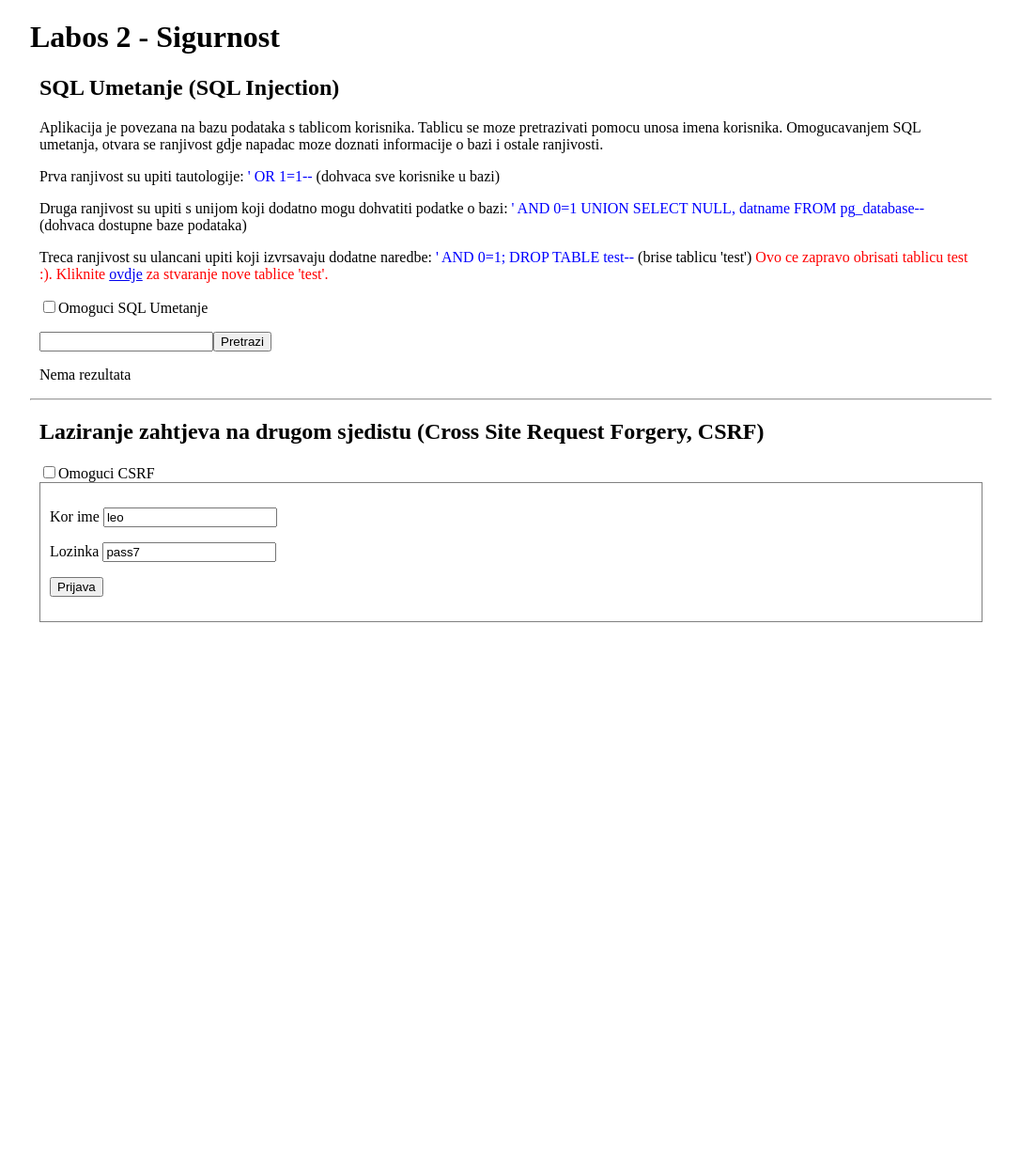
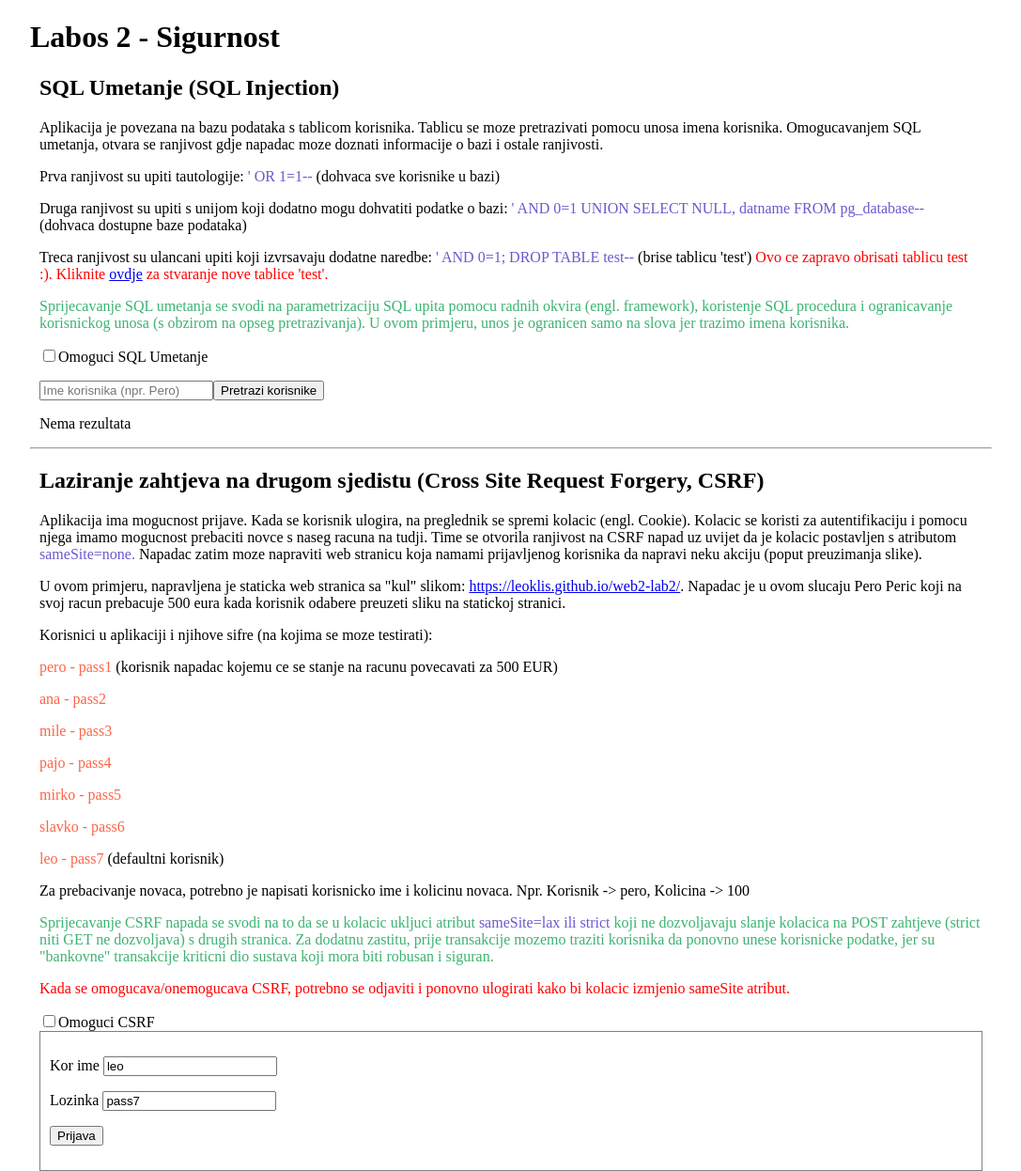
Before and after one commit to LeoKLis/web2-lab2, a Node server app: page / in a window 1280 px wide. Shown: the whole page at 94% size, without its empty margins (96-1183 px from the left). Before the commit the page ends 662 px from the top, so only its background shows below. Run offline with Node 20, Linux system fonts and the light colour scheme.

Commit message:
feat(lab): enable toggling CSRF and add description

```diff
--- a/main.js
+++ b/main.js
@@ -33,7 +33,7 @@ app.use((req, res, next) => {
 });
 
 app.get("/", async (req, res) => {
-    let querys = req.query
+    let querys = req.query;
     let result = [];
     let user = undefined;
     if (querys.search) {
@@ -56,6 +56,7 @@ app.get("/create-table-test", async (req, res) => {
 
 app.post("/login", async (req, res) => {
     const { user, pass } = req.body ?? {};
+    let querys = req.query;
 
     const user_row = await client.query("SELECT * FROM users WHERE username like $1", [user]);
     if (user_row.rowCount !== 1) {
@@ -71,7 +72,11 @@ app.post("/login", async (req, res) => {
     sessions.set(sessionId, {
         user_id: user_row.rows[0].user_id,
     });
-    res.cookie('session_id', sessionId, { sameSite: 'none', httpOnly: true, path: '/', secure: true });
+    if (querys.secure && querys.secure === "true") {
+        res.cookie('session_id', sessionId, { sameSite: 'lax', httpOnly: true, path: '/', secure: true });
+    } else {
+        res.cookie('session_id', sessionId, { sameSite: 'none', httpOnly: true, path: '/', secure: true });
+    }
     res.redirect('/');
 });
 
--- a/views/index.pug
+++ b/views/index.pug
@@ -19,29 +19,34 @@ html(lang="en")
                     moze doznati informacije o bazi i ostale ranjivosti.
                 p
                     span Prva ranjivost su upiti tautologije:
-                    span(style={'color': 'blue'}) ' OR 1=1--
+                    span(style={'color': 'slateblue'}) ' OR 1=1--
                     span (dohvaca sve korisnike u bazi)
 
                 p
                     span Druga ranjivost su upiti s unijom koji dodatno mogu dohvatiti podatke o bazi:
-                    span(style={'color': 'blue'}) ' AND 0=1 UNION SELECT NULL, datname FROM pg_database--
+                    span(style={'color': 'slateblue'}) ' AND 0=1 UNION SELECT NULL, datname FROM pg_database--
                     span (dohvaca dostupne baze podataka)
 
                 p
                     span Treca ranjivost su ulancani upiti koji izvrsavaju dodatne naredbe:
-                    span(style={'color': 'blue'}) ' AND 0=1; DROP TABLE test--
+                    span(style={'color': 'slateblue'}) ' AND 0=1; DROP TABLE test--
                     span (brise tablicu 'test')
                     span(style={'color': 'red'}) Ovo ce zapravo obrisati tablicu test :). Kliknite
                     a(href="/create-table-test") ovdje
                     span(style={'color': 'red'})  za stvaranje nove tablice 'test'.
+
+                p(style={"color": "MediumSeaGreen"})
+                    span Sprijecavanje SQL umetanja se svodi na parametrizaciju SQL upita pomocu radnih okvira (engl. framework)
+                    span , koristenje SQL procedura i ogranicavanje korisnickog unosa (s obzirom na opseg pretrazivanja). U ovom primjeru, unos je
+                    span ogranicen samo na slova jer trazimo imena korisnika.
 
                 div#SQLI
                     input#SQLI_check(type="checkbox", name="SQLI")
                     span Omoguci SQL Umetanje
 
                 p
-                    input#SQLI_text(type="text", name="SQLI_text")
-                    button#SQLI_search Pretrazi
+                    input#SQLI_text(type="text", name="SQLI_text", placeholder="Ime korisnika (npr. Pero)")
+                    button#SQLI_search Pretrazi korisnike
 
                 p#SQLI_err.err
 
@@ -51,6 +56,49 @@ html(lang="en")
             section
                 h2 Laziranje zahtjeva na drugom sjedistu (Cross Site Request Forgery, CSRF)
 
+                p
+                    span.
+                        Aplikacija ima mogucnost prijave. Kada se korisnik ulogira, na preglednik se spremi
+                        kolacic (engl. Cookie). Kolacic se koristi za autentifikaciju i pomocu
+                        njega imamo mogucnost prebaciti novce s naseg racuna na tudji. Time se otvorila
+                        ranjivost na CSRF napad uz uvijet da je kolacic postavljen s atributom
+                    span(style={"color": "slateblue"}) sameSite=none.
+                    span.
+                        Napadac zatim moze napraviti web stranicu koja namami prijavljenog korisnika da napravi
+                        neku akciju (poput preuzimanja slike).
+
+                p
+                    span.
+                        U ovom primjeru, napravljena je staticka web stranica sa "kul" slikom:
+                    a(href="https://leoklis.github.io/web2-lab2/" target="_blank") https://leoklis.github.io/web2-lab2/
+                    span.
+                        . Napadac je u ovom slucaju Pero Peric koji na svoj racun prebacuje 500 eura kada korisnik
+                        odabere preuzeti sliku na statickoj stranici.
+
+                p
+                    p Korisnici u aplikaciji i njihove sifre (na kojima se moze testirati):
+                    p(style={"color": "tomato"}) pero - pass1
+                        span(style={"color": "black"}) (korisnik napadac kojemu ce se stanje na racunu povecavati za 500 EUR)
+                    p(style={"color": "tomato"}) ana - pass2
+                    p(style={"color": "tomato"}) mile - pass3
+                    p(style={"color": "tomato"}) pajo - pass4
+                    p(style={"color": "tomato"}) mirko - pass5
+                    p(style={"color": "tomato"}) slavko - pass6
+                    p(style={"color": "tomato"}) leo - pass7
+                        span(style={"color": "black"}) (defaultni korisnik)
+
+                p Za prebacivanje novaca, potrebno je napisati korisnicko ime i kolicinu novaca. Npr. Korisnik -> pero, Kolicina -> 100
+
+                p(style={"color": "MediumSeaGreen"})
+                    span Sprijecavanje CSRF napada se svodi na to da se u kolacic ukljuci atribut
+                    span(style={"color": "slateblue"}) sameSite=lax  ili strict
+                    span koji ne dozvoljavaju slanje kolacica na POST zahtjeve (strict niti GET ne dozvoljava) s drugih stranica.
+                    span Za dodatnu zastitu, prije transakcije mozemo traziti korisnika da ponovno
+                    span unese korisnicke podatke, jer su "bankovne" transakcije kriticni dio sustava koji mora biti robusan
+                    span i siguran.
+
+                p(style={"color": "red"}) Kada se omogucava/onemogucava CSRF, potrebno se odjaviti i ponovno ulogirati kako bi kolacic izmjenio sameSite atribut.
+
                 div#CSRF
                     input#CSRF_check(type="checkbox", name="CSRF")
                     span Omoguci CSRF
@@ -58,7 +106,7 @@ html(lang="en")
                 if user
                     p Korisnik: #{user.name}
                     p Prijavljeni ste kao: #{user.username}
-                    p Saldo: #{user.money}
+                    p Stanje na racunu: #{user.money} EUR
 
                     form(action="/transfer" method="POST")
                         span Korisnik
@@ -72,7 +120,7 @@ html(lang="en")
                         form(action="/logout" method="POST")
                             input(type="submit" value="Odjava")
                 else
-                    form(action="/login" method="POST" style={"border": "1px solid gray", "padding": "10px"} )
+                    form#CSRF_form(action="/login" method="POST" style={"border": "1px solid gray", "padding": "10px"} )
                         p
                             span Kor ime
                             input#user(type="text", name="user", value="leo")
--- a/views/script.js
+++ b/views/script.js
@@ -3,6 +3,10 @@ let csrf_enable = document.getElementById("CSRF_check");
 
 sqli_enable.checked = localStorage.getItem("sqli_enable");
 csrf_enable.checked = localStorage.getItem("csrf_enable");
+
+const formCSRF = document.getElementById("CSRF_form");
+if (formCSRF)
+    formCSRF.setAttribute("action", `/login?secure=${!csrf_enable.checked}`)
 
 document.getElementById("SQLI")
     .addEventListener('click', (e) => {
@@ -15,6 +19,8 @@ document.getElementById("CSRF")
     .addEventListener('click', (e) => {
         if (e.target.tagName !== "INPUT")
             csrf_enable.checked = !csrf_enable.checked;
+        if (formCSRF)
+            formCSRF.setAttribute("action", `/login?secure=${!csrf_enable.checked}`)
         localStorage.setItem("csrf_enable", csrf_enable.checked);
     })
 
```
